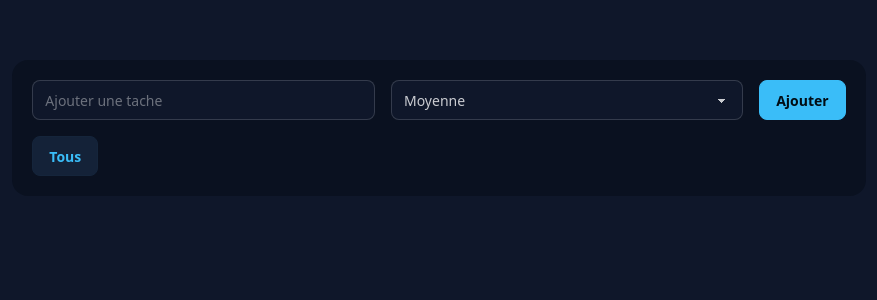
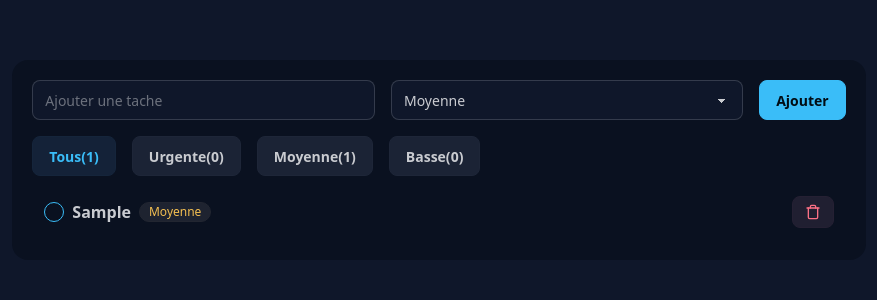
Before and after one commit to codejordy25/todo_reactjs, a React (Vite) app: page / in a window 1280 px wide. Both pictures are taken after typing "Sample" into the empty fields and a click on the button "Ajouter". Shown: the top 300 px of the page, without its empty margins (201-1078 px from the left). Built offline with nearby package versions, Linux system fonts and the light colour scheme.

Commit message:
composants taches et props

```diff
--- a/src/App.tsx
+++ b/src/App.tsx
@@ -1,6 +1,7 @@
 import { useEffect, useState } from "react";
+import TodoItem from "./TodoItem";
 
-type Priority = "Urgente" | "Moyenne" | "Forte";
+type Priority = "Urgente" | "Moyenne" | "Basse";
 
 type Todo = {
   id: number;
@@ -49,6 +50,11 @@
     filteredTodos = todos.filter((todo) => todo.priority === filter);
   }
 
+  const urgentCount = todos.filter((t) => t.priority === "Urgente").length;
+  const mediumCount = todos.filter((t) => t.priority === "Moyenne").length;
+  const lowCount = todos.filter((t) => t.priority === "Basse").length;
+  const totalCount = todos.length;
+
   return (
     <div className="flex justify-center">
       {" "}
@@ -84,9 +90,50 @@
               //On ne peux pas faire passer une fonction set dans onClick
               onClick={() => setFilter("Tous")}
             >
-              Tous
+              Tous({totalCount})
+            </button>
+
+            <button
+              className={`btn btn-soft ${
+                filter === "Urgente" ? "btn-primary" : ""
+              }`}
+              //On ne peux pas faire passer une fonction set dans onClick
+              onClick={() => setFilter("Urgente")}
+            >
+              Urgente({urgentCount})
+            </button>
+
+            <button
+              className={`btn btn-soft ${
+                filter === "Moyenne" ? "btn-primary" : ""
+              }`}
+              //On ne peux pas faire passer une fonction set dans onClick
+              onClick={() => setFilter("Moyenne")}
+            >
+              Moyenne({mediumCount})
+            </button>
+
+            <button
+              className={`btn btn-soft ${
+                filter === "Basse" ? "btn-primary" : ""
+              }`}
+              //On ne peux pas faire passer une fonction set dans onClick
+              onClick={() => setFilter("Basse")}
+            >
+              Basse({lowCount})
             </button>
           </div>
+          {filteredTodos.length > 0 ? (
+            <ul className="divide-y divide-primary/20">
+              {filteredTodos.map((todo) => (
+                <li key={todo.id}>
+                  <TodoItem todo={todo} />
+                </li>
+              ))}
+            </ul>
+          ) : (
+            <div>Aucune tâche à afficher</div>
+          )}
         </div>
       </div>
     </div>
--- /dev/null
+++ b/src/TodoItem.tsx
@@ -0,0 +1,48 @@
+import { Trash } from "lucide-react";
+
+type Priority = "Urgente" | "Moyenne" | "Basse";
+
+type Todo = {
+  id: number;
+  title: string;
+  priority: Priority;
+};
+
+type Props = {
+  todo: Todo;
+};
+
+const TodoItem = ({ todo }: Props) => {
+  return (
+    <li className="p-3">
+      <div className="flex justify-between items-center">
+        <div className="flex items-center gap-2">
+          <input
+            type="checkbox"
+            className="checkbox checkbox-primary checkbox-sm"
+            title="Marquer comme fait"
+          />
+          <span className="text-md font-bold">
+            <span>{todo.title}</span>
+          </span>
+          <span
+            className={`badge badge-sm badge-soft ${
+              todo.priority === "Urgente"
+                ? "badge-error"
+                : todo.priority === "Moyenne"
+                ? "badge-warning"
+                : "badge-success"
+            }`}
+          >
+            {todo.priority}
+          </span>
+        </div>
+        <button className="btn btn-sm btn-error btn-soft">
+          <Trash className="w-4 h-4" />
+        </button>
+      </div>
+    </li>
+  );
+};
+
+export default TodoItem;
```
